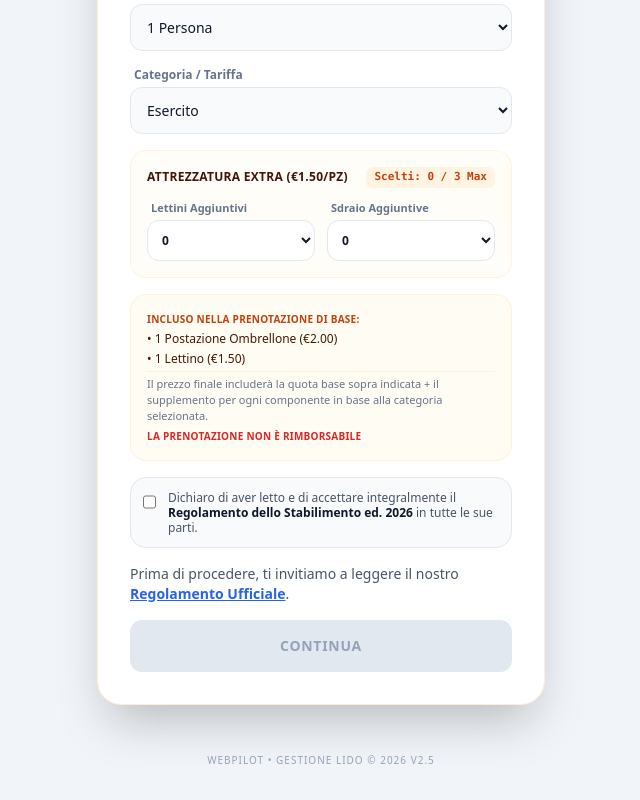
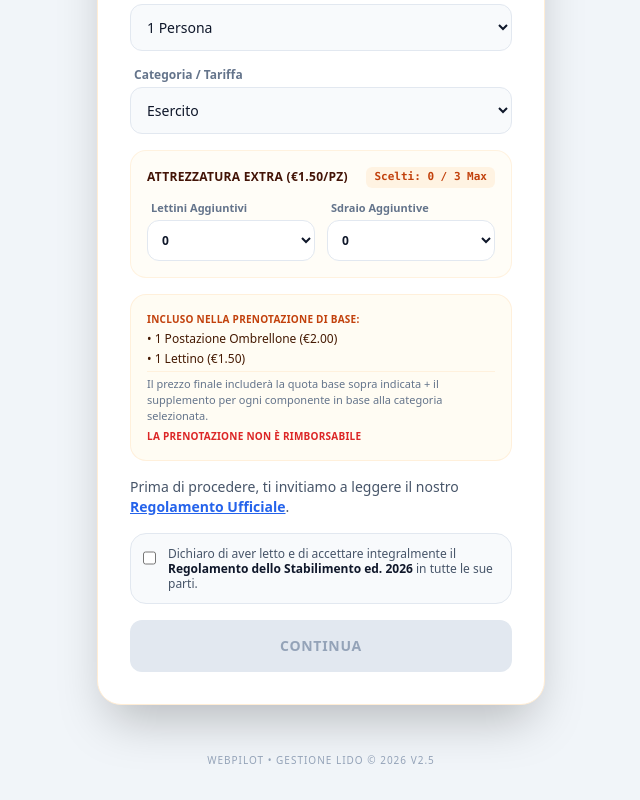
Before and after one commit to feedend/lido-booking, a Next.js app: page / in a window 1280 px wide. Shown: the part 389-1189 px from the top of the page, without its empty margins (319-959 px from the left). Built offline with nearby package versions, Linux system fonts and the light colour scheme.

Commit message:
Update BookingForm.tsx

```diff
--- a/src/components/booking/BookingForm.tsx
+++ b/src/components/booking/BookingForm.tsx
@@ -204,6 +204,18 @@ export default function BookingForm({ onComplete }: { onComplete: (data: UserDat
           <p className="font-bold uppercase tracking-wide text-[10px] text-red-600 mt-1">La prenotazione NON è rimborsabile</p>
         </div>
 
+            <div className="mb-4 text-sm text-slate-600">
+  Prima di procedere, ti invitiamo a leggere il nostro{' '}
+  <a
+    href="/regolamento_ed2006.pdf"
+    target="_blank"
+    rel="noopener noreferrer"
+    className="text-blue-600 font-bold underline hover:text-blue-800 transition-colors"
+  >
+    Regolamento Ufficiale
+  </a>.
+</div>
+
         {/* --- CHECKBOX CONFERMA REGOLAMENTO 2026 --- */}
         <div className="p-3 bg-slate-50 rounded-2xl border border-slate-200 flex items-start gap-3">
           <input
@@ -218,18 +230,6 @@ export default function BookingForm({ onComplete }: { onComplete: (data: UserDat
             Dichiaro di aver letto e di accettare integralmente il <strong className="text-slate-900 font-semibold">Regolamento dello Stabilimento ed. 2026</strong> in tutte le sue parti.
           </label>
         </div>
-
-        <div className="mb-4 text-sm text-slate-600">
-  Prima di procedere, ti invitiamo a leggere il nostro{' '}
-  <a
-    href="/regolamento-lido.pdf"
-    target="_blank"
-    rel="noopener noreferrer"
-    className="text-blue-600 font-bold underline hover:text-blue-800 transition-colors"
-  >
-    Regolamento Ufficiale
-  </a>.
-</div>
 
         <button
           type="submit"
```
